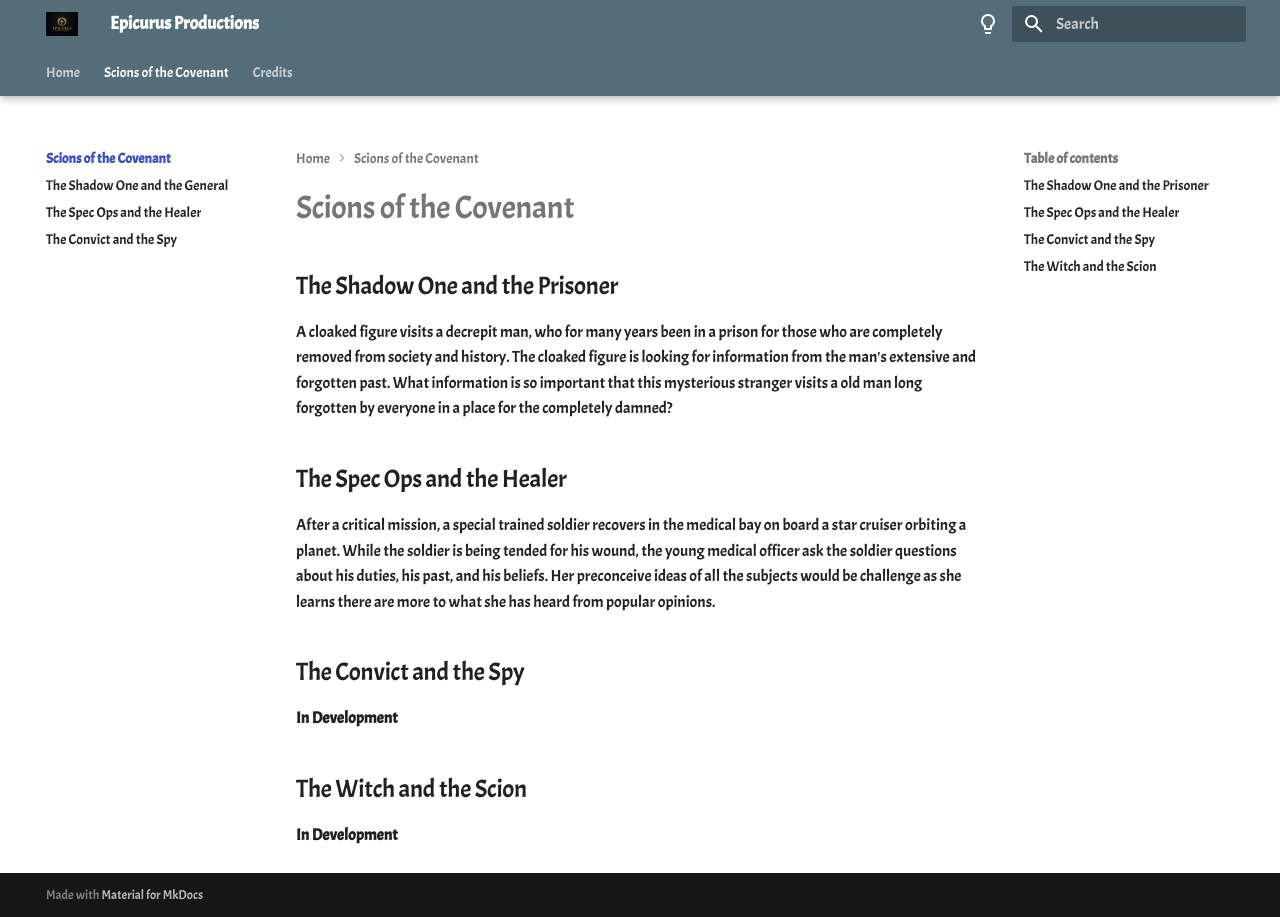
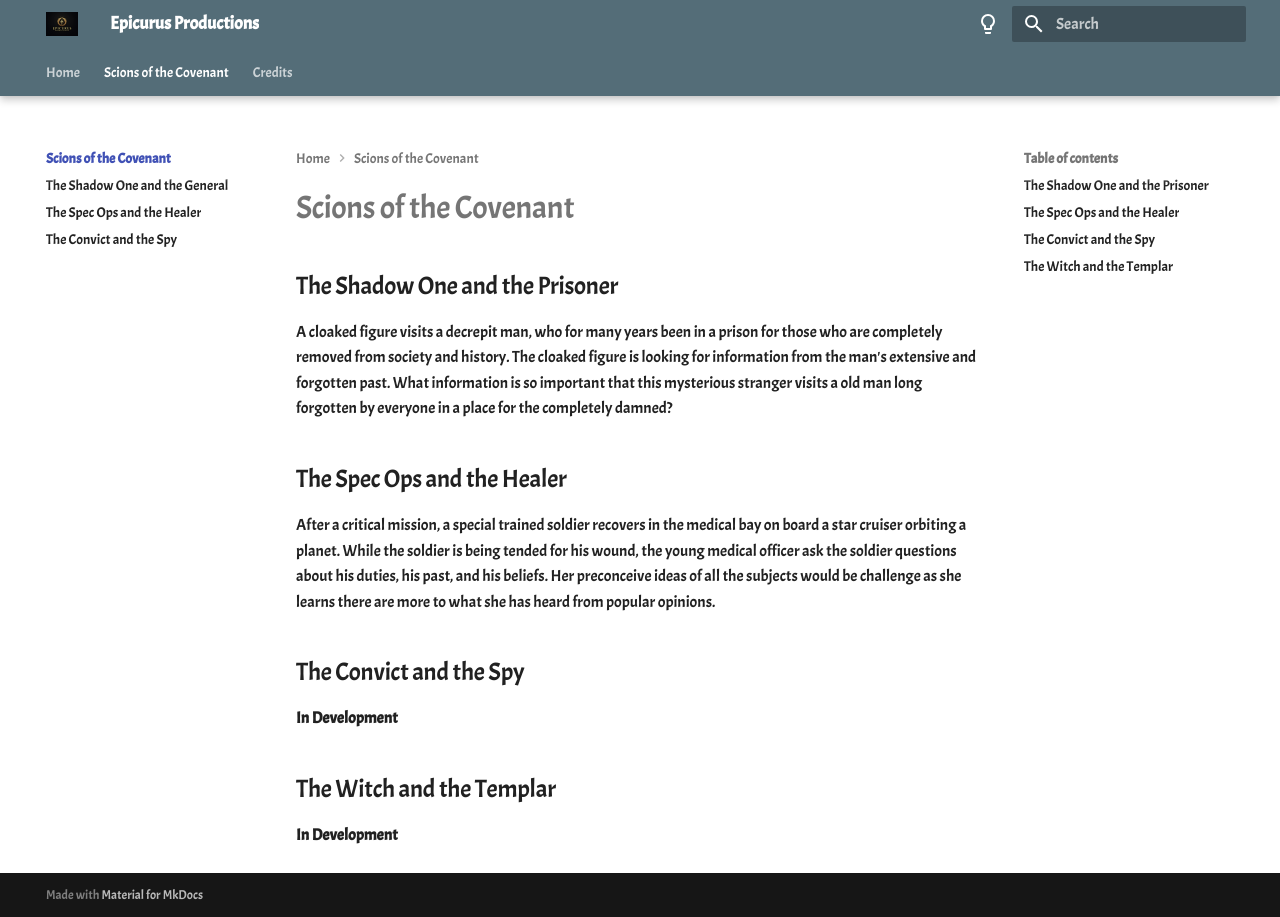
Before and after one commit to gamefreakcabe/solomons-arboretum, an MkDocs documentation site: the page built from docs/sotc/index.md, in a window 1280 px wide. Built offline with MkDocs 1.6.1 and Material for MkDocs 9.7.7, drawn with Linux system fonts in a browser that asks for light colours.

Commit message:
Update index.md

```diff
--- a/docs/sotc/index.md
+++ b/docs/sotc/index.md
@@ -12,6 +12,6 @@ After a critical mission, a special trained soldier recovers in the medical bay
 
 **In Development**
 
-## The Witch and the Scion
+## The Witch and the Templar
 
 **In Development**
```
